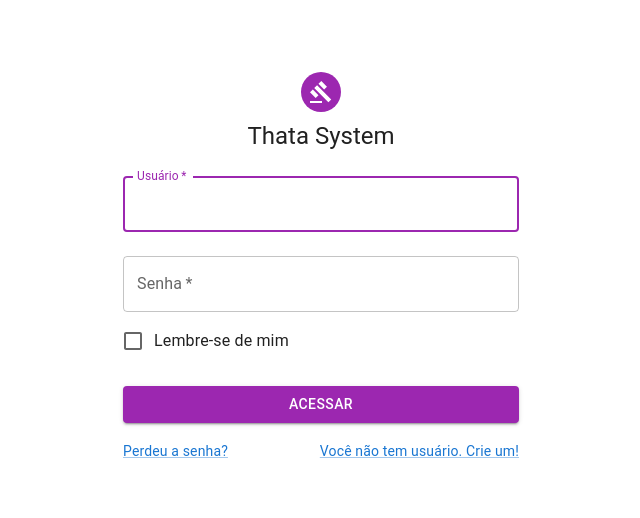
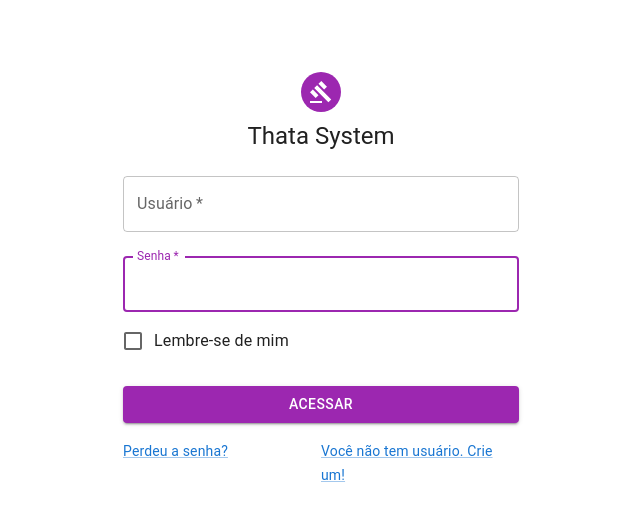
Before and after one commit to lfelipeapo/tata-system, a Next.js app: page / in a window 1280 px wide. Shown: the top 518 px of the page, without its empty margins (319-959 px from the left). Built offline with nearby package versions, Linux system fonts and the light colour scheme.

Commit message:
feat: componentização cadastro e login

```diff
--- /dev/null
+++ b/src/components/alerts/Alert.js
@@ -0,0 +1,7 @@
+import Swal from "sweetalert2";
+
+const swalAlert = async (icon, title, text) => {
+  await Swal.fire(title, text, icon);
+};
+
+export default swalAlert;
--- /dev/null
+++ b/src/components/buttons/SubmitButtonComponent.js
@@ -0,0 +1,17 @@
+import Button from "@mui/material/Button";
+import CircularProgress from "@mui/material/CircularProgress";
+
+const SubmitButtonComponent = ({ isLoading, text, fullWidth }) => (
+  <Button
+    type="submit"
+    variant="contained"
+    color="secondary"
+    fullWidth={fullWidth || true}
+    disabled={isLoading}
+    sx={{ mt: 3, mb: 2 }}
+  >
+    {isLoading ? <CircularProgress size={24} /> : text}
+  </Button>
+);
+
+export default SubmitButtonComponent;
--- /dev/null
+++ b/src/components/grids/LinkGridComponent.js
@@ -0,0 +1,16 @@
+import Grid from "@mui/material/Grid";
+import Link from "@mui/material/Link";
+
+const LinkGridComponent = ({ links }) => (
+  <Grid container>
+    {links.map((link, index) => (
+      <Grid item xs key={index}>
+        <Link href={link.href} variant="body2">
+          {link.text}
+        </Link>
+      </Grid>
+    ))}
+  </Grid>
+);
+
+export default LinkGridComponent;
--- /dev/null
+++ b/src/components/inputs/TextFieldComponent.js
@@ -0,0 +1,18 @@
+import TextField from "@mui/material/TextField";
+
+const TextFieldComponent = ({ variant, margin, required, autoFocus, label, type, value, onChange, fullWidth, color }) => (
+  <TextField
+    variant={variant || "outlined"}
+    margin={margin || "normal"}
+    required={required || true}
+    autoFocus={autoFocus || true}
+    label={label}
+    type={type || "text"}
+    value={value}
+    onChange={onChange}
+    fullWidth={fullWidth || true}
+    color={color || "secondary"}
+  />
+);
+
+export default TextFieldComponent;
--- a/src/pages/index.jsx
+++ b/src/pages/index.jsx
@@ -1,11 +1,8 @@
 import { useState } from "react";
 import { useRouter } from "next/router";
 import CssBaseline from "@mui/material/CssBaseline";
-import TextField from "@mui/material/TextField";
 import FormControlLabel from "@mui/material/FormControlLabel";
 import Checkbox from "@mui/material/Checkbox";
-import Link from "@mui/material/Link";
-import Grid from "@mui/material/Grid";
 import Box from "@mui/material/Box";
 import GavelIcon from "@mui/icons-material/Gavel";
 import Typography from "@mui/material/Typography";
@@ -13,10 +10,11 @@ import Container from "@mui/material/Container";
 import { createTheme, ThemeProvider } from "@mui/material/styles";
 import Slide from "@mui/material/Slide";
 import Avatar from "@mui/material/Avatar";
-import Button from "@mui/material/Button";
-import CircularProgress from "@mui/material/CircularProgress";
-import Swal from "sweetalert2";
 import Cookies from "js-cookie";
+import TextFieldComponent from "../components/inputs/TextFieldComponent";
+import SubmitButtonComponent from "../components/buttons/SubmitButtonComponent";
+import LinkGridComponent from "../components/grids/LinkGridComponent";
+import swalAlert from "../components/alerts/Alert";
 
 const theme = createTheme();
 
@@ -69,19 +67,10 @@ export default function SignIn() {
             errorMessage += "Erros de validação não especificados.";
           }
         }
-
-        Swal.fire({
-          icon: "error",
-          title: "Erro",
-          text: errorMessage,
-        });
+        swalAlert("Erro", errorMessage, "error");
       }
     } catch (error) {
-      Swal.fire({
-        icon: "error",
-        title: "Erro",
-        text: "Erro ao autenticar: " + error.message,
-      });
+      swalAlert("Erro", "Erro ao autenticar: " + error.message, "error");
     } finally {
       setIsLoading(false);
     }
@@ -113,60 +102,29 @@ export default function SignIn() {
             noValidate
             sx={{ mt: 1 }}
           >
-            <TextField
-              variant="outlined"
-              margin="normal"
-              color="secondary"
-              required
-              fullWidth
-              id="username"
+            <TextFieldComponent
               label="Usuário"
+              value={username}
               name="username"
               autoComplete="username"
-              autoFocus
-              value={username}
+              id="username"
               onChange={(e) => setUsername(e.target.value)}
             />
-            <TextField
-              variant="outlined"
-              margin="normal"
-              color="secondary"
-              required
-              fullWidth
-              name="password"
+            <TextFieldComponent
               label="Senha"
               type="password"
+              name="password"
+              value={password}
               id="password"
+              onChange={(e) => setPassword(e.target.value)}
               autoComplete="current-password"
-              value={password}
-              onChange={(e) => setPassword(e.target.value)}
             />
             <FormControlLabel
               control={<Checkbox value="remember" color="secondary" />}
               label="Lembre-se de mim"
             />
-            <Button
-              type="submit"
-              fullWidth
-              variant="contained"
-              color="secondary"
-              sx={{ mt: 3, mb: 2 }}
-              disabled={isLoading}
-            >
-              {isLoading ? <CircularProgress size={24} /> : "Acessar"}
-            </Button>
-            <Grid container>
-              <Grid item xs>
-                <Link href="#" variant="body2">
-                  Perdeu a senha?
-                </Link>
-              </Grid>
-              <Grid item>
-                <Link href="/cadastro" variant="body2">
-                  {"Você não tem usuário. Crie um!"}
-                </Link>
-              </Grid>
-            </Grid>
+            <SubmitButtonComponent isLoading={isLoading} text="Acessar" />
+            <LinkGridComponent links={[{ href: "#", text: "Perdeu a senha?" }, { href: "/cadastro", text: "Você não tem usuário. Crie um!" }]} />
           </Box>
         </Box>
       </Container>
```
Also changed, not shown: src/pages/cadastro.jsx (+10 -24 lines).
